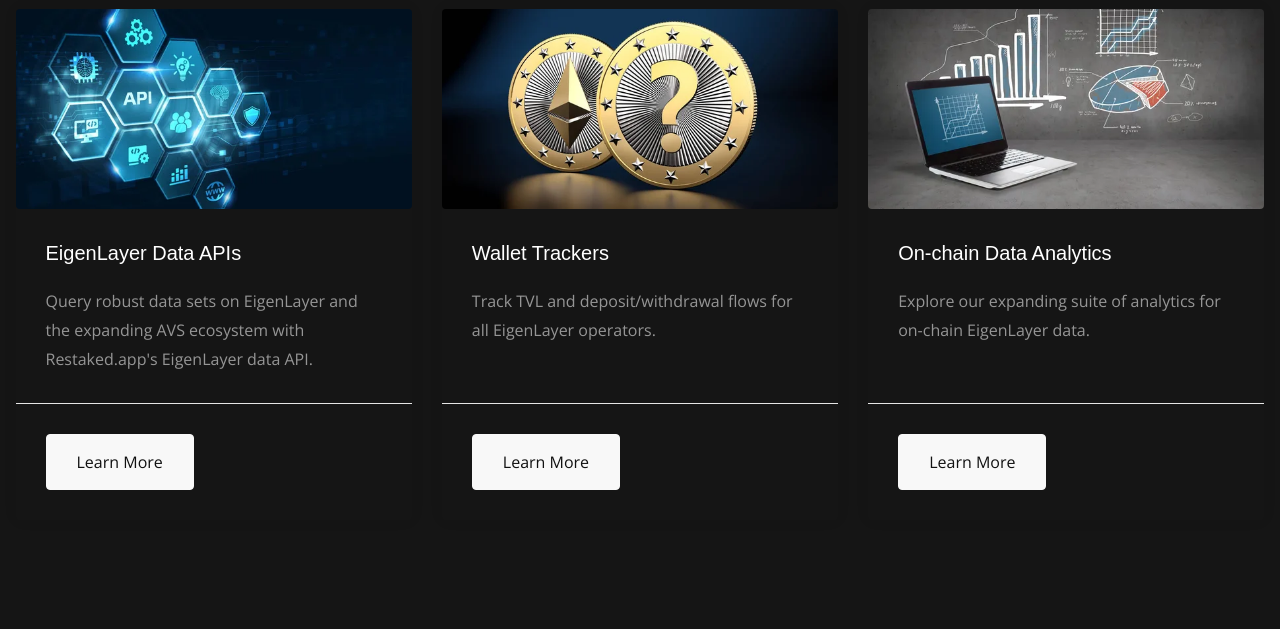
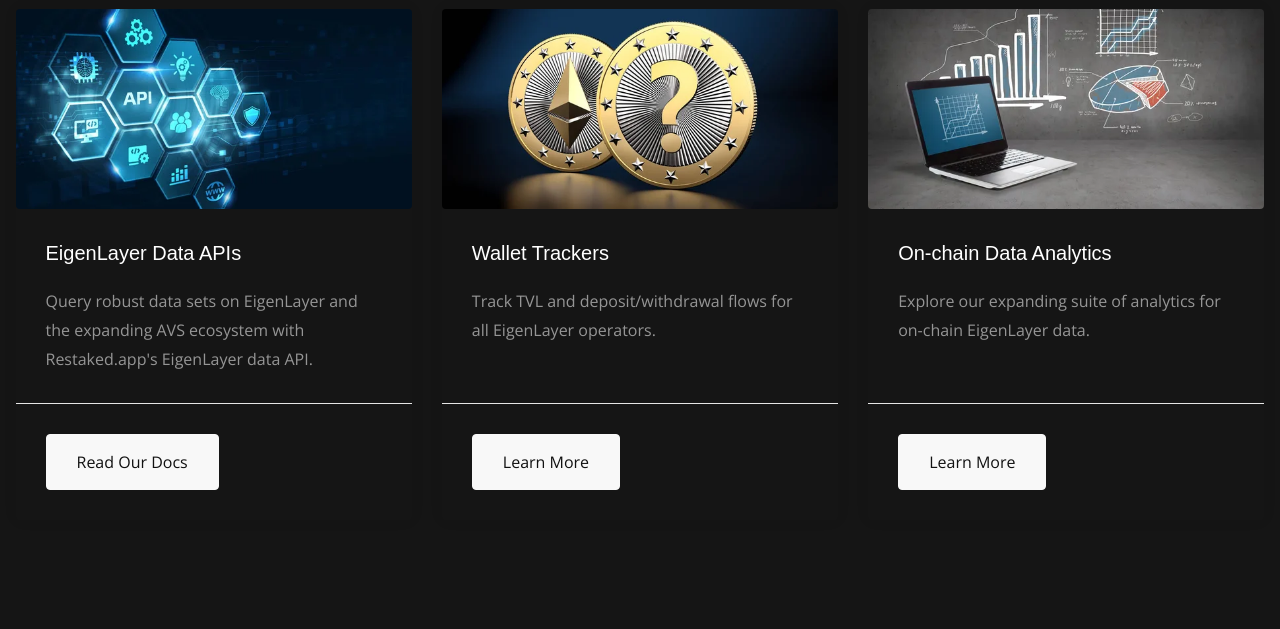
Before and after one commit to 0xhiro/restaked-prod, a Django app: page / in a window 1280 px wide. Shown: the part 521-1150 px from the top of the page. Run offline with Django 5.2, Linux system fonts and the light colour scheme; some libraries are stand-ins or nearby versions; some web fonts are replaced.

Commit message:
docs btn add

```diff
--- a/main_app/templates/components/widgets/_showcase.html
+++ b/main_app/templates/components/widgets/_showcase.html
@@ -15,8 +15,8 @@
                           <p class="card-text">Query robust data sets on EigenLayer and the expanding AVS ecosystem with Restaked.app's EigenLayer data API.</p>
                       </div>
                       <div class="card-footer bg-dark text-white">
-                        <button class="btn btn-light" onclick="window.location.href='/dashboard/'">Learn More</button>
-                      </div>
+                        <button class="btn btn-light" onclick="redirectToDocs()">Read Our Docs</button>
+                   </div>
                   </div>
 
                     <!-- Card 2 -->
```
